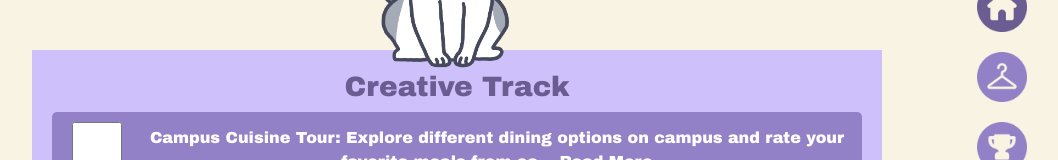
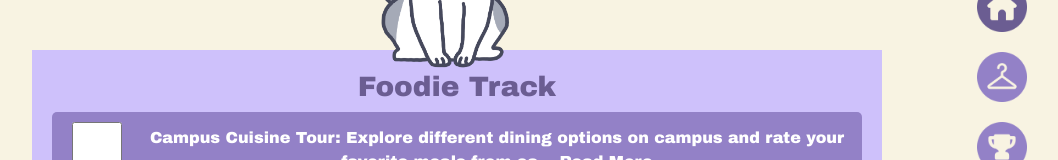
Before and after one commit to kiannabolante/huskypal, a React (Create React App) app in the folder clients/: page /foodie in a window 1280 px wide. Shown: the part 403-563 px from the top of the page, without its empty margins (183-1241 px from the left). Built offline with nearby package versions, Linux system fonts and the light colour scheme.

Commit message:
fixed names

```diff
--- a/clients/src/components/DubsTrack.jsx
+++ b/clients/src/components/DubsTrack.jsx
@@ -204,7 +204,7 @@ function DubsTrack() {
         </div>
       </div>
       <div className="floor-content">
-        <h3>Creative Track</h3>
+        <h3>Athletic Track</h3>
         <ul className="activities">
           {tasks.map((task) => (
             <li
--- a/clients/src/components/Foodie.jsx
+++ b/clients/src/components/Foodie.jsx
@@ -180,7 +180,7 @@ function Foodie() {
         </div>
       </div>
       <div className="floor-content">
-        <h3>Creative Track</h3>
+        <h3>Foodie Track</h3>
         <ul className="activities">
           {tasks.map((task) => (
             <li
--- a/clients/src/components/Studious.jsx
+++ b/clients/src/components/Studious.jsx
@@ -181,7 +181,7 @@ function Studious() {
         </div>
       </div>
       <div className="floor-content">
-        <h3>Creative Track</h3>
+        <h3>Studious Track</h3>
         <ul className="activities">
           {tasks.map((task) => (
             <li
```
